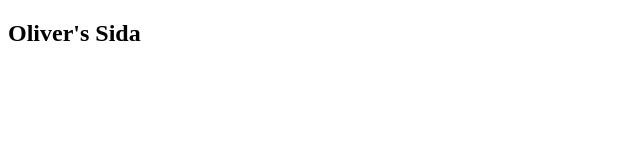
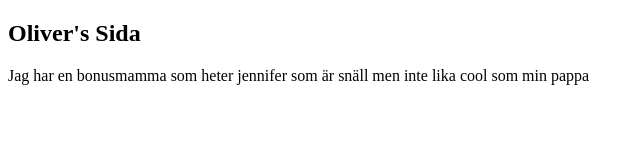
Before and after one commit to Zpiderboy/min-sida, a plain HTML site: page index.html in a window 1280 px wide. Shown: the whole page, without its empty margins (0-643 px from the left). Drawn offline with Linux system fonts and the light colour scheme.

Commit message:
min första paragraf

```diff
--- a/index.html
+++ b/index.html
@@ -8,5 +8,6 @@
 </head>
 <body>
     <h2>Oliver's Sida</h2>
+    <p>Jag har en bonusmamma som heter jennifer som är snäll men inte lika  cool som min pappa</p>
 </body>
 </html>
```
